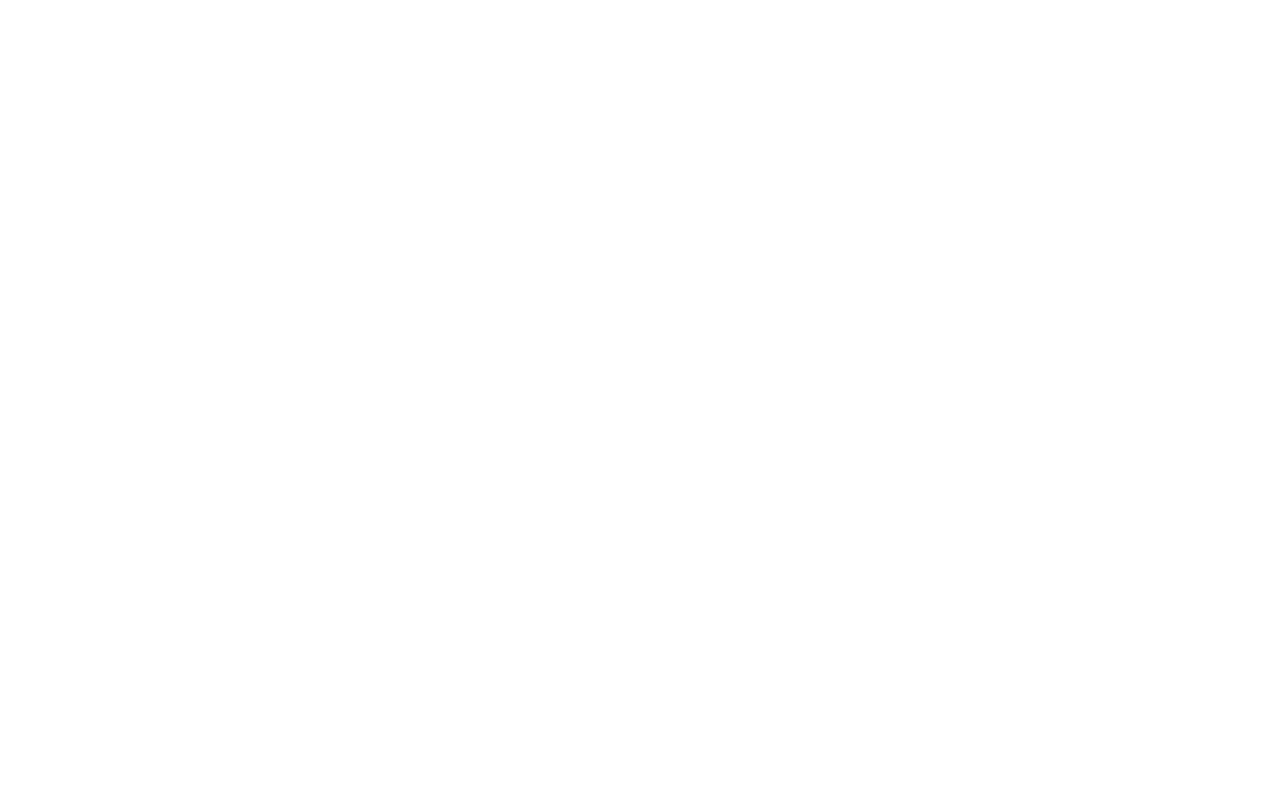
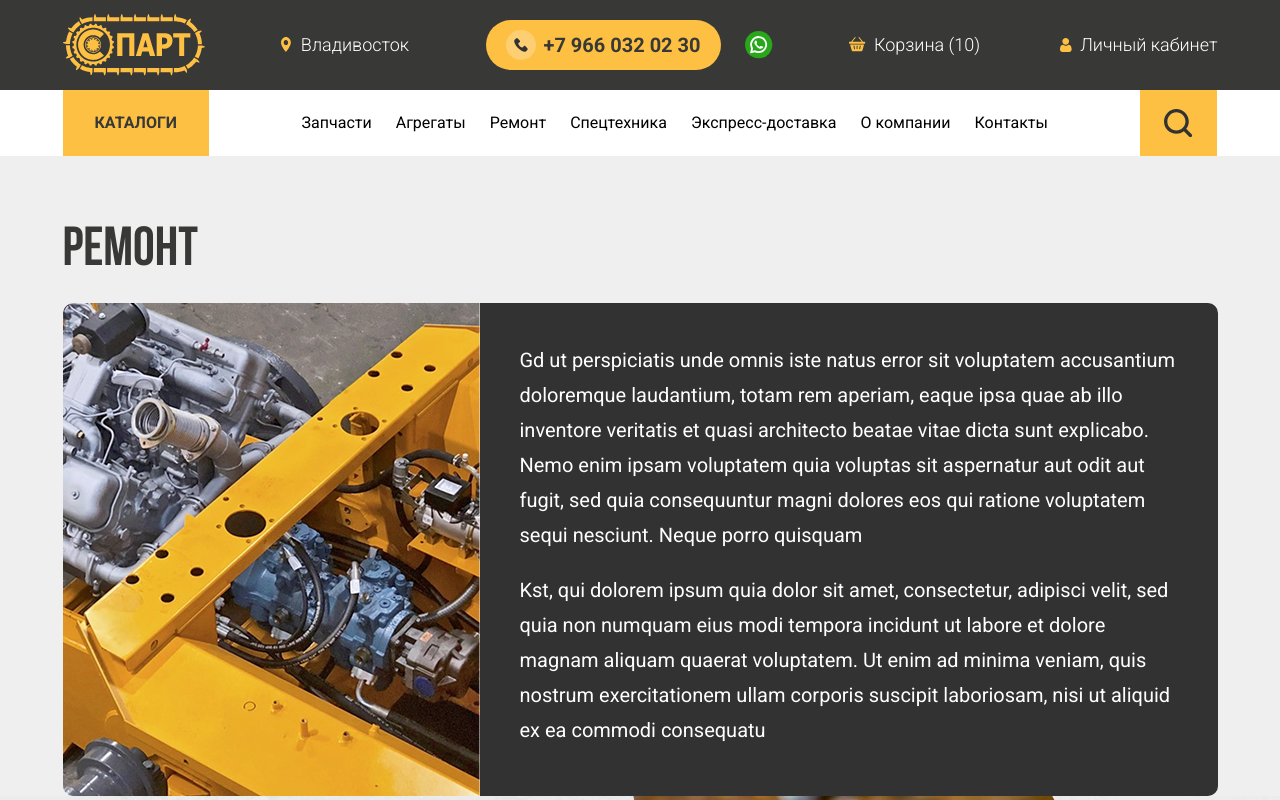
Before and after one commit to KotoFeelGood72/vue-sparta, a Vue app: page /repair/1 in a window 1280 px wide. Before the commit this address had no page. Shown: the top 800 px of the page. Built offline with nearby package versions, Linux system fonts and the light colour scheme.

Commit message:
Стилизовал страницу детальной услуги

```diff
--- a/src/pages/main-page/sections/repair/RepairSection.vue
+++ b/src/pages/main-page/sections/repair/RepairSection.vue
@@ -3,14 +3,14 @@
 import DefaultCard from '@/components/cards/DefaultCard.vue';
 import type { DefaultCardModel } from '@/components/cards/DefaultCard.vue';
 
-const { repairs } = defineProps<{ repairs: DefaultCardModel[] }>();
+const { repairs } = defineProps<{ repairs: DefaultCardModel[], headerHidden?: boolean }>();
 
 </script>
 
 <template>
   <div class="repair-section">
     <div class="container">
-      <SectionHead title="ремонт " buttonText="смотреть все" class="mb-3"/>
+      <SectionHead v-if="!headerHidden" title="ремонт" buttonText="смотреть все" class="mb-3"/>
       <ul class="grid lg:grid-cols-3 lg:gap-10">
         <li v-for="repair in repairs" :key="repair.id">
           <DefaultCard v-bind="repair"/>
--- a/src/pages/repair-page/RepairDetailPage.vue
+++ b/src/pages/repair-page/RepairDetailPage.vue
@@ -4,14 +4,13 @@
 </script>
 
 <template>
-  <div class="repair-page pt-6">
+  <div class="repair-page lg:pt-6">
     <div class="container">
-      <h1>Ремонт ДВС и КПП </h1>
-      <div>
-        <div>
-          <img src="" alt="">
+      <div class="flex items-center rounded-[10px] overflow-hidden lg:h-[493px]">
+        <div class="flex items-center justify-center flex-shrink-0">
+          <img src="/images/repair-detail.png" alt="">
         </div>
-        <div>
+        <div class="lg:p-10 bg-gray text-white h-full lg:text-20 lg:leading-[175%] flex flex-col lg:gap-5">
           <p>Gd ut perspiciatis unde omnis iste natus error sit voluptatem accusantium doloremque laudantium, totam rem aperiam, eaque ipsa quae ab illo inventore veritatis et quasi architecto beatae vitae dicta sunt explicabo. Nemo enim ipsam voluptatem quia voluptas sit aspernatur aut odit aut fugit, sed quia consequuntur magni dolores eos qui ratione voluptatem sequi nesciunt. Neque porro quisquam
           </p>
           <p>
--- a/src/pages/repair-page/RepairPage.vue
+++ b/src/pages/repair-page/RepairPage.vue
@@ -26,7 +26,7 @@
 
 <template>
   <div class="repair-page pt-6">
-    <RepairSection :repairs="repairs">
+    <RepairSection :repairs="repairs" header-hidden>
       <template #bottom>
         <div>
           <p>Gd ut perspiciatis unde omnis iste natus error sit voluptatem accusantium doloremque laudantium, totam rem aperiam, eaque ipsa quae ab illo inventore veritatis et quasi architecto beatae vitae dicta sunt explicabo. Nemo enim ipsam voluptatem quia voluptas sit aspernatur aut odit aut fugit, sed quia consequuntur magni dolores eos qui ratione voluptatem sequi nesciunt. Neque porro quisquam</p>
--- a/src/router/routes/mainRoutes.ts
+++ b/src/router/routes/mainRoutes.ts
@@ -28,4 +28,20 @@
       title: 'Иконки',
     },
   },
+  {
+    path: '/repair',
+    component: () => import('@/pages/repair-page/RepairPage.vue'),
+    meta: {
+      layout: 'default',
+      title: 'Ремонт',
+    },
+  },
+  {
+    path: '/repair/:id',
+    component: () => import('@/pages/repair-page/RepairDetailPage.vue'),
+    meta: {
+      layout: 'default',
+      title: 'Ремонт',
+    },
+  },
 ]
```
Also changed, not shown: public/images/repair-detail.png (added).
